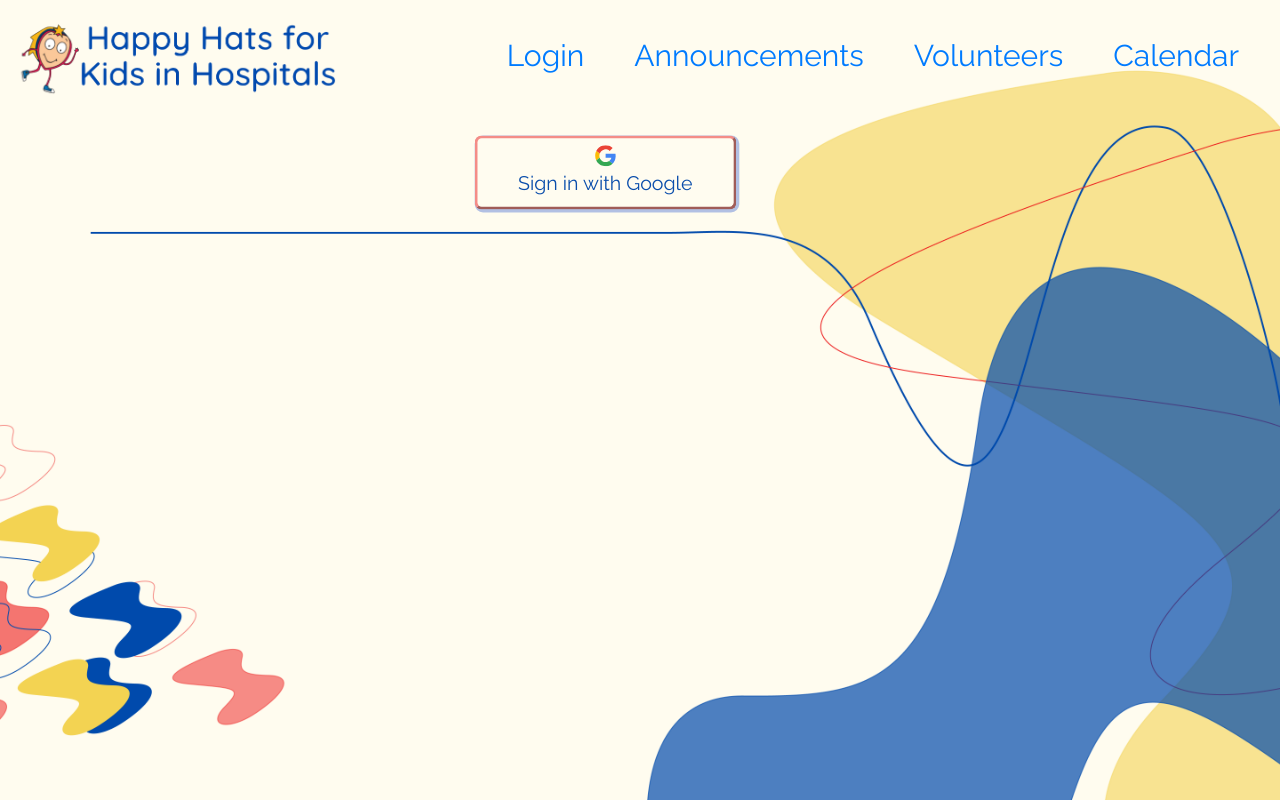
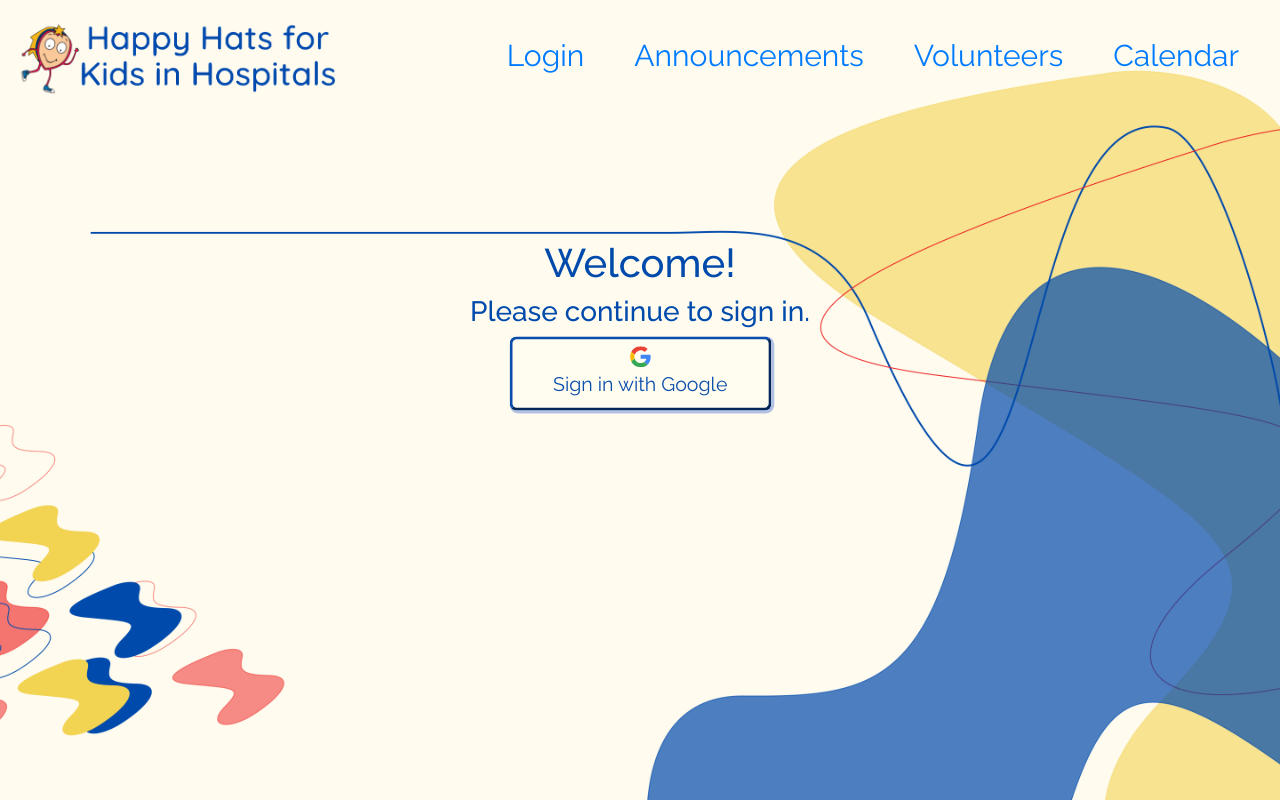
Before and after one commit to hack4impact-calpoly/happy-hats, a React (Create React App) app in the folder frontend/: page /login in a window 1280 px wide. Built offline with nearby package versions, Linux system fonts and the light colour scheme.

Commit message:
updated login page and Happy Hats added to tab

```diff
--- a/frontend/package.json
+++ b/frontend/package.json
@@ -17,6 +17,7 @@
     "react-big-calendar": "^0.32.0",
     "react-bootstrap": "^1.4.3",
     "react-dom": "^17.0.1",
+    "react-google-button": "^0.7.2",
     "react-router-dom": "^5.2.0",
     "react-scripts": "4.0.1",
     "react-scrollbar": "^0.5.6",
--- a/frontend/public/index.html
+++ b/frontend/public/index.html
@@ -30,7 +30,7 @@
       work correctly both with client-side routing and a non-root public URL.
       Learn how to configure a non-root public URL by running `npm run build`.
     -->
-    <title>React App</title>
+    <title>Happy Hats</title>
   </head>
   <body>
     <noscript>You need to enable JavaScript to run this app.</noscript>
--- a/frontend/src/components/Login/GoogleSignIn.js
+++ b/frontend/src/components/Login/GoogleSignIn.js
@@ -1,3 +1,7 @@
+import React from 'react';
+import './Login.css';
+
+
 function GoogleSignIn() {
   return (
     <div className="buttonStack">
--- a/frontend/src/components/Login/Login.css
+++ b/frontend/src/components/Login/Login.css
@@ -1,21 +1,32 @@
-/* .buttonStack {
-    position: relative;
-  } */
+.top{
+  margin-top:10%;
+}
+
+
+.container {
+  display: flex;
+  justify-content: center;
+  align-items:center;
+}
+
+.welcome-text{
+  display: inline-block;
+  vertical-align: middle;
+  padding: 0 24px;
+  color: rgb(10, 77, 171);
+  font-size: 14px;
+  }
 
 .google-button {
-    margin: 40%;
   padding: 5px;
   border-radius: 5px;
-    border-color:rgb(244, 140, 135);
+  border-color:rgb(10, 77, 171);
   background-color:rgb(255, 252, 240);
   box-shadow: 1px 1px 0px 1px rgba(0, 53, 197, 0.3);
   transition-property: background-color, box-shadow;
   transition-duration: 150ms;
   transition-timing-function: ease-in-out;
   transform: scale(1.4);
-    display: inline-block;
-    justify-content: center;
-    position: relative;
 }
 .google-button:hover, .google-button:focus{
   box-shadow: 1px 4px 5px 1px rgba(0, 53, 197, 0.3);
--- a/frontend/src/components/Login/Login.js
+++ b/frontend/src/components/Login/Login.js
@@ -14,8 +14,12 @@ function Login(props) {
   }
 
   return (
-    <div>
-      <GoogleSignIn />
+    <div className="top">
+      <h1 className="container">Welcome!</h1>
+      <h3 className="container">Please continue to sign in.</h3>
+      <div className="container">
+        <GoogleSignIn />
+      </div>
     </div>
   );
 }
```
Also changed, not shown: 2 other files (tests, documents, lock files or other folders). Lines whose indentation alone changed are shown as unchanged.
